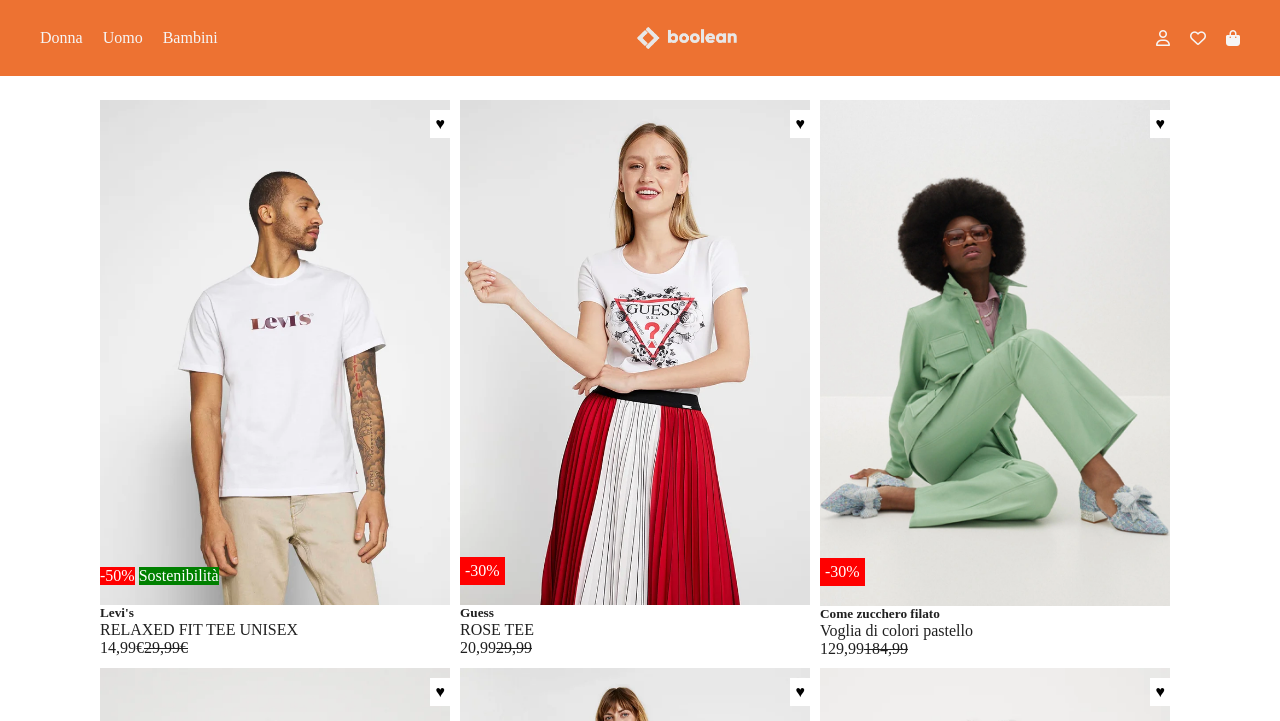
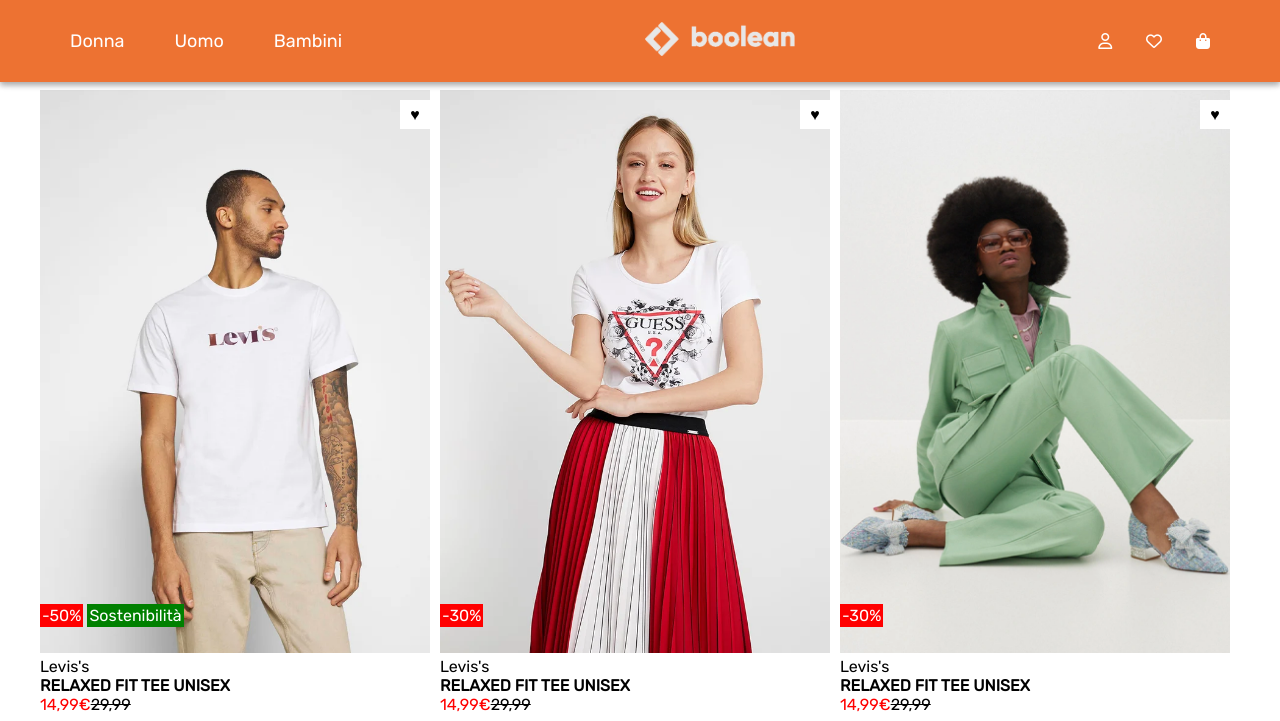
Before and after one commit to eldin001/html-css-boolando, a plain HTML site: page index.html in a window 1280 px wide. Shown: the top 721 px of the page. Drawn offline with Linux system fonts and the light colour scheme.

Commit message:
refactoring

```diff
--- a/index.html
+++ b/index.html
@@ -3,137 +3,132 @@
 <head>
     <meta charset="UTF-8">
     <meta name="viewport" content="width=device-width, initial-scale=1.0">
-    <link rel="stylesheet" href="https://cdnjs.cloudflare.com/ajax/libs/font-awesome/6.5.1/css/all.min.css" integrity="sha512-DTOQO9RWCH3ppGqcWaEA1BIZOC6xxalwEsw9c2QQeAIftl+Vegovlnee1c9QX4TctnWMn13TZye+giMm8e2LwA==" crossorigin="anonymous" referrerpolicy="no-referrer"/>
+    <link rel="stylesheet" href="https://cdnjs.cloudflare.com/ajax/libs/font-awesome/6.5.1/css/all.min.css" integrity="sha512-DTOQO9RWCH3ppGqcWaEA1BIZOC6xxalwEsw9c2QQeAIftl+Vegovlnee1c9QX4TctnWMn13TZye+giMm8e2LwA==" crossorigin="anonymous" referrerpolicy="no-referrer" />
+    <link rel="preconnect" href="https://fonts.googleapis.com">
+<link rel="preconnect" href="https://fonts.gstatic.com" crossorigin>
+<link href="https://fonts.googleapis.com/css2?family=Noto+Sans:ital,wght@0,100;0,300;0,400;0,500;0,700;1,100;1,300;1,400;1,700&family=Rubik&family=Ubuntu:ital,wght@0,300;0,400;0,500;0,700;1,300;1,400;1,500;1,700&display=swap" rel="stylesheet">
     <link rel="stylesheet" href="style.css">
     <title>Document</title>
 </head>
 <body>
-    <header>
-        <div class="fix-container">
-         <nav class="container-nav d-flex justify-between align-center">
+    <nav>
+        <div class="d-flex space-between max-container align-center padding">
             <ul class="d-flex">
-                <li><a href="#">Donna</a></li>
-                <li><a href="#">Uomo</a></li>
-                <li><a href="#">Bambini</a></li>
+                <li class="padding"><a href="#">Donna</a></li>
+                <li class="padding"><a href="#">Uomo</a></li>
+                <li class="padding"><a href="#">Bambini</a></li>
             </ul>
-            <div class="logo">
-                <img src="img/boolean-logo.png" alt="logo">
-            </div>
-            <div class="icon-block d-flex">
-            <i class="fa-regular fa-user"></i>
-            <i class="fa-regular fa-heart"></i>
-            <i class="fa-solid fa-bag-shopping"></i>
+            <div class="logo"><img src="img/boolean-logo.png" alt=""></div>
+            <div>
+                <span class="padding"><i class="fa-regular fa-user"></i></span>
+                <span class="padding"><i class="fa-regular fa-heart"></i></span>
+                <span class="padding"><i class="fa-solid fa-bag-shopping"></i></span>
             </div>
         </div>
     </nav>
-    </header>
     <main>
-        <div class="container-main">
+        <div class="main-container debug">
+            <div class="main-card debug">
                 <div class="card">
-                <div class="card-image">
                     <img src="img/1.webp" alt="" class="main-image">
                     <img src="img/1b.webp" alt="" class="secondary-image">
                     <div class="heart">&hearts;</div>
                         <div class="bedge-container">
-                        <div class="inline-block bedge-red">-50%</div>
-                        <div class="inline-block bedge-green">Sostenibilità</div>
+                            <div class="bedge red-bedge">-50%</div>
+                            <div class="bedge green-bedge">Sostenibilità</div>
                         </div>
                 </div>
-                <div>
-                    <h5>Levi's</h5>
-                    <p>RELAXED FIT TEE UNISEX</p>
-                    <p><span class="price">14,99€</span><span class="bar-price"><s>29,99€</s></span></p>
+                <p>Levis's</p>
+                <h4>RELAXED FIT TEE UNISEX</h4>
+                <span class="price">14,99€</span><span><s>29,99</s></span>
             </div>
-            </div>
+            <div class="main-card debug">
                 <div class="card">
-                <div class="card-image">
                     <img src="img/2.webp" alt="" class="main-image">
                     <img src="img/2b.webp" alt="" class="secondary-image">
                     <div class="heart">&hearts;</div>
-                    <div class="bedge bedge-red">-30%</div>
-                </div>
-                <div>
-                    <h5>Guess</h5>
-                    <p>ROSE TEE</p>
-                    <p><span class="price">20,99</span><span class="bar-price"><s>29,99</s></span></p>
+                        <div class="bedge-container">
+                            <div class="bedge red-bedge">-30%</div>
                         </div>
                 </div>
+                <p>Levis's</p>
+                <h4>RELAXED FIT TEE UNISEX</h4>
+                <span class="price">14,99€</span><span><s>29,99</s></span>
+            </div>
+            <div class="main-card">
                 <div class="card">
-                <div class="card-image">
                     <img src="img/3.webp" alt="" class="main-image">
                     <img src="img/3b.webp" alt="" class="secondary-image">
                     <div class="heart">&hearts;</div>
-                    <div class="bedge bedge-red">-30%</div>
-                </div>
-                <div>
-                    <h5>Come zucchero filato</h5>
-                    <p>Voglia di colori pastello</p>
-                    <p><span class="price">129,99</span><span class="bar-price"><s>184,99</s></span></p>
+                        <div class="bedge-container">
+                            <div class="bedge red-bedge">-30%</div>
                         </div>
                 </div>
+                <p>Levis's</p>
+                <h4>RELAXED FIT TEE UNISEX</h4>
+                <span class="price">14,99€</span><span><s>29,99</s></span>
+            </div>
+            <div class="main-card">
                 <div class="card">
-                <div class="card-image">
                     <img src="img/4.webp" alt="" class="main-image">
                     <img src="img/4b.webp" alt="" class="secondary-image">
                     <div class="heart">&hearts;</div>
                         <div class="bedge-container">
-                        <div class="inline-block bedge-red">-50%</div>
-                        <div class="inline-block bedge-green">Sostenibilità</div>
+                            <div class="bedge red-bedge">-50%</div>
+                            <div class="bedge green-bedge">Sostenibilità</div>
                         </div>
                 </div>
-                <div>
-                    <h5>Levi's</h5>
-                    <p>TEE UNISEX</p>
-                    <p><span class="price">14,99</span><span class="bar-price"><s>29,99</s></span></p>
+                <p>Levis's</p>
+                <h4>RELAXED FIT TEE UNISEX</h4>
+                <span class="price">14,99€</span><span><s>29,99</s></span>
             </div>
-            </div>
+            <div class="main-card">
                 <div class="card">
-                <div class="card-image">
                     <img src="img/5.webp" alt="" class="main-image">
                     <img src="img/5b.webp" alt="" class="secondary-image">
                     <div class="heart">&hearts;</div>
                 </div>
-                <div>
-                    <h5>Maya Deluxe</h5>
-                    <p>STRIPE BODICE</p>
-                    <p class="price">99,99€</p>
+                <p>Levis's</p>
+                <h4>RELAXED FIT TEE UNISEX</h4>
+                <span class="price">14,99€</span><span><s>29,99</s></span>
             </div>
-            </div>
+            <div class="main-card">
                 <div class="card">
-                <div class="card-image">
                     <img src="img/6.webp" alt="" class="main-image">
                     <img src="img/6b.webp" alt="" class="secondary-image">
                     <div class="heart">&hearts;</div>
-                    <div class="bedge bedge-red">-50%</div><div class="bedge bedge-green">Sostenibilità</div>
-                </div>
-                <div>
-                    <h5>Esprit</h5>
-                    <p>MAGLIONE BLACK</p>
-                    <p class="price">29,99</p>
+                        <div class="bedge-container">
+                            <div class="bedge green-bedge">Sostenibilità</div>
                         </div>
                 </div>
+                <p>Levis's</p>
+                <h4>RELAXED FIT TEE UNISEX</h4>
+                <span class="price">14,99€</span><span><s>29,99</s></span>
+            </div>
+
         </div>
     </main>
     <footer>
-        <div class="container d-flex justify-between"">
-            <div class="left-footer padding">
-            <h2>Boolean S.r.l</h2>
-            <ul>
+        <div class="footer-container d-flex space-between align-center">
+            <div class="footer-left padding">
+                <h4>Booleando S.r.l</h4>
+                <ul class="d-flex">
                     <li><a href="#">Informazioni legali</a></li>
-                <li><a href="#">Informativa sulla privacy</a></li>
+                    <li><a href="#">Informativa sulla pricavy</a></li>
                     <li><a href="#">Diritto di recesso</a></li>
                 </ul>
             </div>
-            <div class="right-footer">
-            <h5>Trovaci anche su</h5>
+            <div class="right-container padding">
+                <span class="padding">Trovaci anche su</span>
+                <div class="incon-box padding">
                     <i class="fa-brands fa-square-twitter"></i>
                     <i class="fa-brands fa-facebook"></i>
                     <i class="fa-brands fa-square-instagram"></i>
                     <i class="fa-brands fa-pinterest"></i>
-            <i class="fa-brands fa-youtube"></i>
+                    <i class="fa-brands fa-square-youtube"></i>
                 </div>
             </div>
-
+        </div>
     </footer>
 </body>
 </html>
--- a/style.css
+++ b/style.css
@@ -1,157 +1,172 @@
 * {
-    box-sizing: border-box;
-    margin: 0;
-    padding: 0;
+	box-sizing: border-box;
+	margin: 0;
+	padding: 0;
 }
 
 :root {
-    --orange: #ED7232;
-    --black: #202020;
+	--orange: #ED7232;
+	--black: #202020;
+}
+
+body {
+  font-family: "Rubik", sans-serif;
+  font-optical-sizing: auto;
+  font-weight: 400;
+  font-style: normal;
+}
+
+/* regola per fissare la barra di navigazione */
+nav {
+	background-color: var(--orange);
+	position: fixed;
+	left: 0;
+	top: 0;
+	width: 100%;
+	z-index: 1001;
+	box-shadow: rgba(0, 0, 0, 0.16) 0px 3px 6px, rgba(0, 0, 0, 0.23) 0px 3px 6px;
+}
+/* contenitore per margini */
+.max-container{
+	max-width: 1200px;
+	margin: auto;
+}
+
+.main-container {
+	max-width: 1200px;
+	margin: 90px auto;
+}
+
+ul {
+	list-style: none;
+	gap: 20px;
 }
 
 a {
-    color: #f6f6f6;
-    padding: 10px;
-    text-decoration: none;
-}
-
-a:hover {
-    text-decoration: underline;
+	color: white;
+	font-size: 18px;
+	text-decoration: none;
 }
 
 i {
-    padding: 10px;
-}
-
-.fix-container {
-    z-index: 1001;
-    background-color: var(--orange);
-    position: fixed;
-    width: 100%;
-}
-
-.container {
-    max-width: 1200px;
-    margin: 0 auto;
-}
-
-ul {
-    list-style: none;
+	color: white;
 }
 
 .logo {
-    width: 100px;
+	width: 150px;
 }
 
-.logo > img {
-    max-width: 100%;
+.logo img {
+	width: 150px;
 }
 
+/* footer */
 footer {
-    background-color: var(--black);
+	background-color: var(--black);
+	color: white;
+
+}
+
+.footer-container {
+	max-width: 1200px;
+	margin: 0 auto;
 }
 
 /* flex utility */
 
 .d-flex {
-    display: flex;
+	display: flex;
 }
 
-.justify-between {
-    justify-content: space-between;
+.space-between {
+	justify-content: space-between;
 }
 
 .align-center {
-    align-items: center;
-    align-content: center;
+	align-items: center;
+	align-content: center;
 }
 
 .padding {
-    padding: 20px;
+	padding: 15px;
 }
 
-/* general */
+/* card */
 
-.container-nav{
-    background-color: var(--orange);
-    width: 100%;
-    margin: -100px auto;
-    color:#f6f6f6;
-    padding: 20px 30px;
+.main-container {
+	display: flex;
+	flex-wrap: wrap;
+	gap: 10px;
+	max-width: 1200px;
 }
 
-.container-main{
-    position: absolut
-    max-width: 1200px;
-    margin: 100px;
-    gap: 10px;
-    color: var(--black);
-    display: flex;
-    flex-wrap: wrap;
-}
-.card{
-    width: calc(100% / 3 - 10px);
-    cursor:pointer;
+.card {
+	position: relative;
+	cursor: pointer;
 }
 
-.card-image{
-    position: relative;
+.main-card {
+	width: calc(100% / 3 - 10px);
 }
 
-img{
-    display: block;
-    width: 100%;
+.card img {
+	max-width: 100%;
 }
 
-.heart{
-    background-color: white;
-    color:black;
-    padding: 5px;
-    text-align:right;
-    position:absolute;
-    top:10px;
-    right:0px;
-
+.price {
+	color: red;
 }
 
-.heart:hover {
-    color: red;
+.heart {
+	position: absolute;
+	right: 0px;
+	top: 10px;
+	width: 30px;
+	background-color: white;
+	text-align: center;
+	padding: 5px;
 }
 
-.bedge-red{
-    background-color:red;
-    color: white;
+/* bedge */
+.bedge {
+	display: inline-block;
 }
 
-.bedge-green {
-    background-color: green;
-    color: white;
-
+.red-bedge {
+	background-color: red;
+	color: white;
+	padding: 2px;
 }
 
-.inline-block {
-    display: inline-block;
+.green-bedge {
+	background-color: green;
+	color: white;
+	padding: 2px;
 }
 
 .bedge-container {
-    position: absolute;
-    bottom:20px;
+	position: absolute;
+	bottom: 30px;
 }
 
-.bedge{
-    padding: 5px;
-    position:absolute;
-    bottom:20px;
+/* hover img effect */
+
+a:hover {
+	text-decoration: underline;
 }
 
 .secondary-image{
     display: none;
+	max-width: 100%;
+}
+.main-card:hover .main-image{
+    display:none;
+}
+.main-card:hover .secondary-image{
+    display:block;
 }
 
-.card:hover .main-image{
-    display:none;
+.heart:hover {
+	color: red;
+	cursor: pointer;
 }
-
-.card:hover .secondary-image{
-    display:block;
-}
```
Lines whose indentation alone changed are shown as unchanged.
